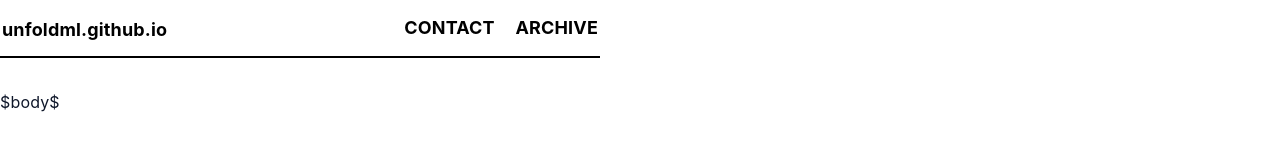
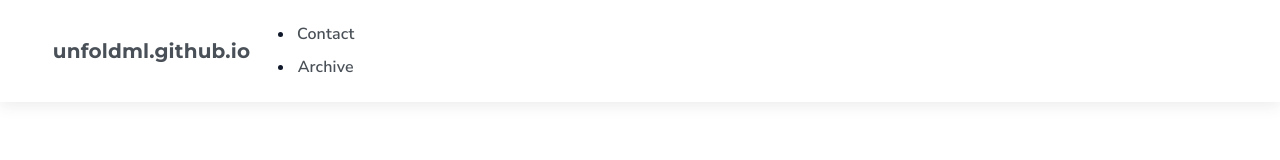
Before and after one commit to unfoldml/unfoldml.github.io, a plain HTML site: page templates/default.html in a window 1280 px wide. Drawn offline with Linux system fonts and the light colour scheme.

Commit message:
hakyll blog

```diff
--- a/templates/default.html
+++ b/templates/default.html
@@ -1,21 +1,55 @@
 <?xml version="1.0" encoding="UTF-8"?>
 <!DOCTYPE html PUBLIC "-//W3C//DTD XHTML 1.0 Strict//EN"
           "http://www.w3.org/TR/xhtml1/DTD/xhtml1-strict.dtd">
+
 <html xmlns="http://www.w3.org/1999/xhtml" xml:lang="en" lang="en">
     <head>
         <meta http-equiv="Content-Type" content="text/html; charset=UTF-8" />
+        <meta name="viewport" content="width=device-width, initial-scale=1">
         <title>$title$</title>
-        <link rel="stylesheet" type="text/css" href="/css/default.css" />
+        <!-- <link rel="stylesheet" type="text/css" href="/css/default.css" /> -->
+        <!-- Cirrus CSS -->
         <link rel="stylesheet" type="text/css" href="/css/cirrus.min.css" />
+        <!-- Google Fonts -->
+        <link href="https://fonts.googleapis.com/css?family=Nunito+Sans:200,300,400,600,700" rel="stylesheet">
+        <link href="https://fonts.googleapis.com/css?family=Montserrat:400,700" rel="stylesheet">
     </head>
     <body>
-        <div id="header">
+
+        <!-- <div id="header">
              <div id="logo">
              <a href="/">unfoldml.github.io</a>
              </div>
              <div id="navigation">
              <a href="/contact.html">Contact</a>
              <a href="/archive.html">Archive</a>
+             </div>
+             </div> -->
+
+        <div class="header header-fixed unselectable header-animated" id="header">
+         <div class="header-brand">
+             <div class="nav-item no-hover">
+                 <h6 class="title"><a href="/">unfoldml.github.io</a></h6>
+            </div>
+            <div class="nav-item nav-btn" id="header-btn"> <span></span> <span></span> <span></span> </div>
+         </div>
+         <div class="header-nav" id="header-menu">
+            <div class="nav-left">
+                <!-- <div class="nav-item text-center"> <a href="#"> <span class="icon"> <i class="fab fa-wrapper fa-twitter" aria-hidden="true"></i> </span> </a> </div> -->
+                <ul class="dropdown-menu dropdown-animated" role="menu">
+                    <li role="menu-item"><a href="/contact.html">Contact</a></li>
+                    <li role="menu-item"><a href="/archive.html">Archive</a></li>
+                </ul>
+            </div>
+            <div class="nav-right">
+                <!-- <div class="nav-item has-sub toggle-hover" id="dropdown">
+                     <a class="nav-dropdown-link">Menu</a>
+                     <ul class="dropdown-menu dropdown-animated" role="menu">
+                     <li role="menu-item"><a href="/contact.html">Contact</a></li>
+                     <li role="menu-item"><a href="/archive.html">Archive</a></li>
+                     </ul>
+                     </div> -->
+            </div>
          </div>
         </div>
 
@@ -24,6 +58,9 @@
 
             $body$
         </div>
+
+
+
         <!-- <div id="footer">
              Site proudly generated by
              <a href="http://jaspervdj.be/hakyll">Hakyll</a>
```
Lines whose indentation alone changed are shown as unchanged.
